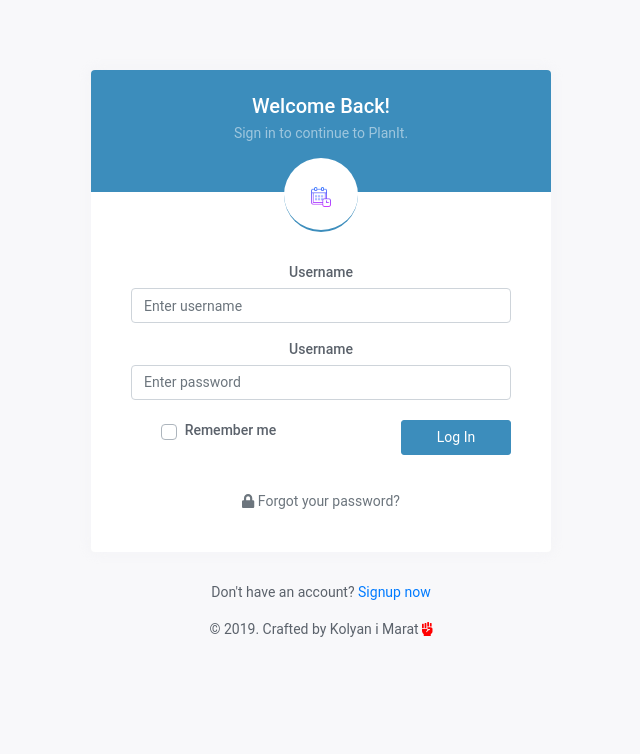
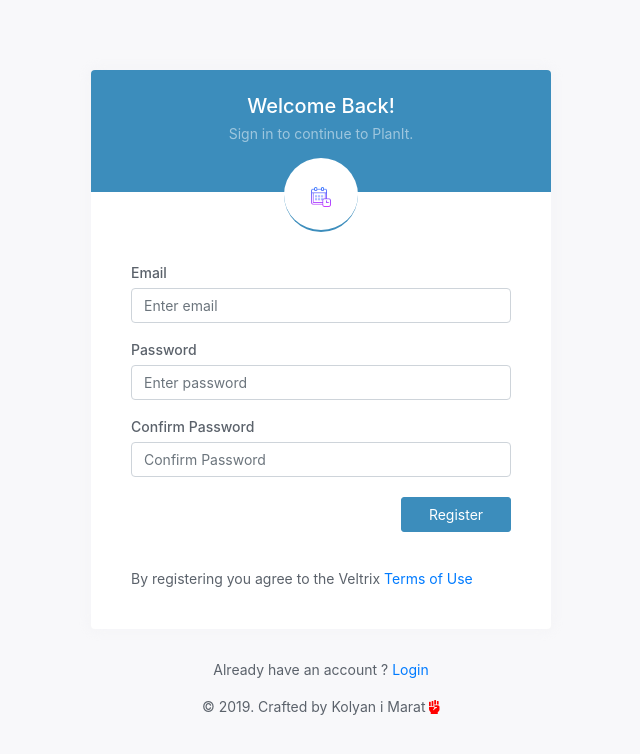
Before and after one commit to nikolajsokunevs/planner-web-react, a React app: page / in a window 1280 px wide. Shown: the whole page, without its empty margins (319-959 px from the left). Built offline with nearby package versions, Linux system fonts and the light colour scheme.

Commit message:
ok acreate account

```diff
--- a/public/index.html
+++ b/public/index.html
@@ -4,6 +4,7 @@
 <head>
   <meta charset="utf-8">
   <link rel="shortcut icon" href="%PUBLIC_URL%/favicon.ico">
+  <link href="https://fonts.googleapis.com/icon?family=Material+Icons" rel="stylesheet">
   <meta name="viewport" content="width=device-width, initial-scale=1, shrink-to-fit=no">
   <meta name="theme-color" content="#000000">
   <link rel="manifest" href="%PUBLIC_URL%/manifest.json">
--- a/src/App.css
+++ b/src/App.css
@@ -1,6 +1,3 @@
-.App {
-  text-align: center;
-}
 
 .App-logo {
   animation: App-logo-spin infinite 20s linear;
--- a/src/FormLogin.css
+++ /dev/null
@@ -1,45 +0,0 @@
-.demoForm {
-	width: 500px;
-	margin: auto;
-}
-.card {
-    border: none;
-    -webkit-box-shadow: 0 0 13px 0 rgba(236,236,241,.44);
-    box-shadow: 0 0 13px 0 rgba(236,236,241,.44);
-    margin-bottom: 30px;
-}
-.wrapper-page {
-    margin: 5.5% auto;
-    max-width: 492px;
-    position: relative;
-}
-
-.bg-primary {
-    background-color: #3c8dbc!important;
-}
-
-.text-white {
-    color: #fff!important;
-}
-
-.font-20 {
-    font-size: 20px;
-}
-
-.m-b-5 {
-    margin-bottom: 5px;
-}
-
-.wrapper-page .logo {
-    position: absolute;
-    left: 0;
-    right: 0;
-    bottom: -40px;
-    margin: 0 auto;
-    width: 74px;
-    height: 74px;
-    line-height: 74px;
-    background: #fff;
-    border-radius: 50%;
-    border-bottom: 2px solid #02a499;
-}
--- a/src/api/utils/index.js
+++ b/src/api/utils/index.js
@@ -7,8 +7,6 @@
 
 function requestWrapper(method) {
     return (url, params, data, executor, headers) => {
-        console.log(localStorage.getItem('token'))
-
         const body = data ? data : null;
         const uriParams = params ? {params: JSON.stringify(params)} : null;
         const initialRequestData = {
@@ -18,11 +16,9 @@
             data: body,
             headers: addAuthHeader(headers)
         };
-        console.log(initialRequestData)
         return axios(initialRequestData).then(function (response) {
             return parseDataJSON(response)
         }).catch(function(error){
-          console.log(error)
           return error;
         })
     }
--- a/src/assets/css/formLogin.css
+++ b/src/assets/css/formLogin.css
@@ -87,3 +87,6 @@
 .fist{
 	  color: red;
 }
+.text-primary {
+    color: #6c757d;
+}
--- a/src/components/App.js
+++ b/src/components/App.js
@@ -1,13 +1,14 @@
-import React, { Component } from 'react';
-import logo from '../logo.png';
+import React from "react";
+import { Component } from 'react';
 import '../App.css';
 import FormLogin from './FormLogin';
+import CreateAccount from './CreateAccount';
 
 class App extends Component {
     render() {
         return (
             <div className="App pb-0">
-                <FormLogin />
+                <CreateAccount />
             </div>
         );
     }
--- a/src/components/CalendarComponent.js
+++ b/src/components/CalendarComponent.js
@@ -1,8 +1,7 @@
 import React from "react";
 import services from "../api/services"
+import ModalComponent from "./ModalComponent";
 import FullCalendar from "fullcalendar-reactwrapper";
-import ModalComponent from "./ModalComponent";
-
 class CalendarComponent extends React.Component {
     constructor(props) {
         super(props);
@@ -57,4 +56,4 @@
     }
 }
 
-export default CalendarComponent;
+export default CalendarComponent
--- /dev/null
+++ b/src/components/CreateAccount.js
@@ -0,0 +1,184 @@
+import React, { Component } from "react";
+import services from "../api/services";
+import InputFormComponent from "./controls/InputFormComponent";
+import {
+  validation,
+  validateFields,
+  validateField
+} from "../utils/validation/";
+import logo from "../logo.png";
+import { FontAwesomeIcon } from "@fortawesome/react-fontawesome";
+import { faLock } from "@fortawesome/free-solid-svg-icons";
+import { faFistRaised } from "@fortawesome/free-solid-svg-icons";
+
+class CreateAccount extends Component {
+  constructor(props) {
+    super(props);
+    this.state = {
+      fields: {
+        username: {
+          value: "",
+          mandatory: true,
+          valid: true,
+          validationType: validation.LOGIN
+        },
+        password: {
+          value: "",
+          mandatory: true,
+          valid: true,
+          validationType: validation.NOT_EMPTY
+        },
+        confirmPassword: {
+          value: "",
+          mandatory: true,
+          valid: true,
+          validationType: validation.NOT_EMPTY
+        }
+      },
+      responseText: ""
+    };
+  }
+
+  doSignUp = event => {
+    event.preventDefault();
+    const fields = this.state.fields;
+    this.setState({ fields: validateFields(fields) });
+    if (this.state.fields.username.valid) {
+      this.callCreateAccountApi(event);
+    }
+  };
+
+  callCreateAccountApi(event) {
+    if (
+      this.state.fields.password.value ===
+      this.state.fields.confirmPassword.value
+    ) {
+      event.preventDefault();
+      services
+        .createAccount({
+          username: this.state.fields.username.value,
+          password: this.state.fields.password.value
+        })
+        .then(result => {
+          console.log(result);
+          this.setState({ responseText: result });
+        });
+    }
+  }
+
+  handleUserInput = e => {
+    const name = e.target.name;
+    console.log("name: " + name);
+    const value = e.target.value;
+    let fields = this.state.fields;
+    fields[name].value = value;
+    validateField(fields[name]);
+    this.setState({ fields: fields });
+  };
+
+  handleUserInputWithoutValidation = e => {
+    const name = e.target.name;
+    const value = e.target.value;
+    let fields = this.state.fields;
+    fields[name].value = value;
+    if (!this.state.fields.username.valid) {
+      validateField(fields[name]);
+    }
+    this.setState({ fields: fields });
+  };
+
+  handleUserInputOnBlur = e => {
+    const name = e.target.name;
+    const value = e.target.value;
+    let fields = this.state.fields;
+    fields[name].value = value;
+    this.setState({ fields: fields });
+  };
+
+  errorClass(error) {
+    return error === true ? "form-control" : "form-control is-invalid";
+  }
+
+  render() {
+    return (
+      <div className="wrapper-page">
+        <div className="card overflow-hidden account-card mx-3">
+          <div className="bg-primary p-4 text-white text-center position-relative">
+            <h4 className="font-20 m-b-5">Welcome Back!</h4>
+            <p className="text-white-50 mb-4">Sign in to continue to PlanIt.</p>
+            <div className="logo">
+              <img src={logo} height="24" alt="logo" />
+            </div>
+          </div>
+          <div className="account-card-content">
+            <form className="form-horizontal m-t-30">
+              <InputFormComponent
+                label="Email"
+                className={this.errorClass(this.state.fields.username.valid)}
+                type="input"
+                name="username"
+                placeholder="Enter email"
+                onChange={this.handleUserInput}
+              />
+              <InputFormComponent
+                label="Password"
+                className={this.errorClass(this.state.fields.password.valid)}
+                type="password"
+                name="password"
+                placeholder="Enter password"
+                onChange={this.handleUserInput}
+              />
+              <InputFormComponent
+                label="Confirm Password"
+                className={this.errorClass(
+                  this.state.fields.confirmPassword.valid
+                )}
+                type="password"
+                name="confirmPassword"
+                placeholder="Confirm Password"
+                onChange={this.handleUserInput}
+              />
+              <div className="form-group row m-t-20">
+                <div className="col-12 text-right">
+                  <button
+                    className="btn btn-primary w-md waves-effect waves-light"
+                    type="submit"
+                    onClick={this.doSignUp}
+                  >
+                    Register
+                  </button>
+                </div>
+              </div>
+              <div className="form-group m-t-10 mb-0 row">
+                <div className="col-12 m-t-20">
+                  <p className="mb-0">
+                    By registering you agree to the Veltrix
+                    <a href="#" className="text-primary">
+                      {" "}
+                      Terms of Use
+                    </a>
+                  </p>
+                </div>
+              </div>
+            </form>
+          </div>
+        </div>
+        <div className="m-t-40 text-center">
+          <p>
+            Already have an account ?
+            <a href="#" className="font-500 text-primary">
+              {" "}
+              Login
+            </a>
+          </p>
+          <p>
+            © 2019. Crafted by Kolyan i Marat{" "}
+            <FontAwesomeIcon icon={faFistRaised} className="fist" />
+          </p>
+        </div>
+      </div>
+    );
+  }
+}
+
+export default CreateAccount;
--- a/src/components/FormLogin.js
+++ b/src/components/FormLogin.js
@@ -81,8 +81,8 @@
           </div>
           <div className="account-card-content">
             <form className="form-horizontal m-t-30">
-              <InputFormComponent type="input" className={this.errorClass(this.state.fields.login.valid)} name="login" placeholder="Enter username" onChange={this.handleUserInput}/>
-              <InputFormComponent type="password" className={this.errorClass(this.state.fields.password.valid)} name="password" placeholder="Enter password" onChange={this.handleUserInput}/>
+              <InputFormComponent label="Username" type="input" className={this.errorClass(this.state.fields.login.valid)} name="login" placeholder="Enter username" onChange={this.handleUserInput}/>
+              <InputFormComponent label="Password" type="password" className={this.errorClass(this.state.fields.password.valid)} name="password" placeholder="Enter password" onChange={this.handleUserInput}/>
               <div className="form-group row m-t-20">
                 <div className="col-sm-6">
                   <div className="custom-control custom-checkbox">
@@ -106,7 +106,7 @@
         </div>
         <div className="m-t-40 text-center">
           <p>Don't have an account?
-            <a className="font-500 text-primary"> Signup now</a>
+            <a href="#" className="font-500 text-primary"> Signup now</a>
           </p>
           <p>© 2019. Crafted by Kolyan i Marat <FontAwesomeIcon icon={faFistRaised} className="fist"/></p>
         </div>
--- a/src/components/controls/InputFormComponent.js
+++ b/src/components/controls/InputFormComponent.js
@@ -3,7 +3,7 @@
 const InputFormComponent = (props) => {
   return (
     <div className="form-group">
-      <label htmlFor="username">Username</label>
+      <label htmlFor="username">{props.label}</label>
       <input type={props.type} className={props.className} name={props.name} placeholder={props.placeholder} onChange={(e)=>{props.onChange(e)}}></input>
     </div>
   );
--- a/src/index.css
+++ b/src/index.css
@@ -1,15 +1,11 @@
 .body {
     background-repeat: repeat;
     background: #f8f8fa;
-    font-family: Roboto,sans-serif;
+
     color: #5b626b;
     font-size: 14px;
 }
 
-code {
-  font-family: source-code-pro, Menlo, Monaco, Consolas, "Courier New",
-    monospace;
-}
 
 #calendar{
   max-width: 700px;
--- a/src/index.js
+++ b/src/index.js
@@ -4,7 +4,6 @@
 import './fullcalendar.min.css'
 import * as serviceWorker from './serviceWorker'
 import 'bootstrap/dist/css/bootstrap.css';
-
 import App from './components/App'
 
 ReactDOM.render(<App />, document.getElementById('root'));
```
Also changed, not shown: package.json (+11 -3 lines), 2 other files.
